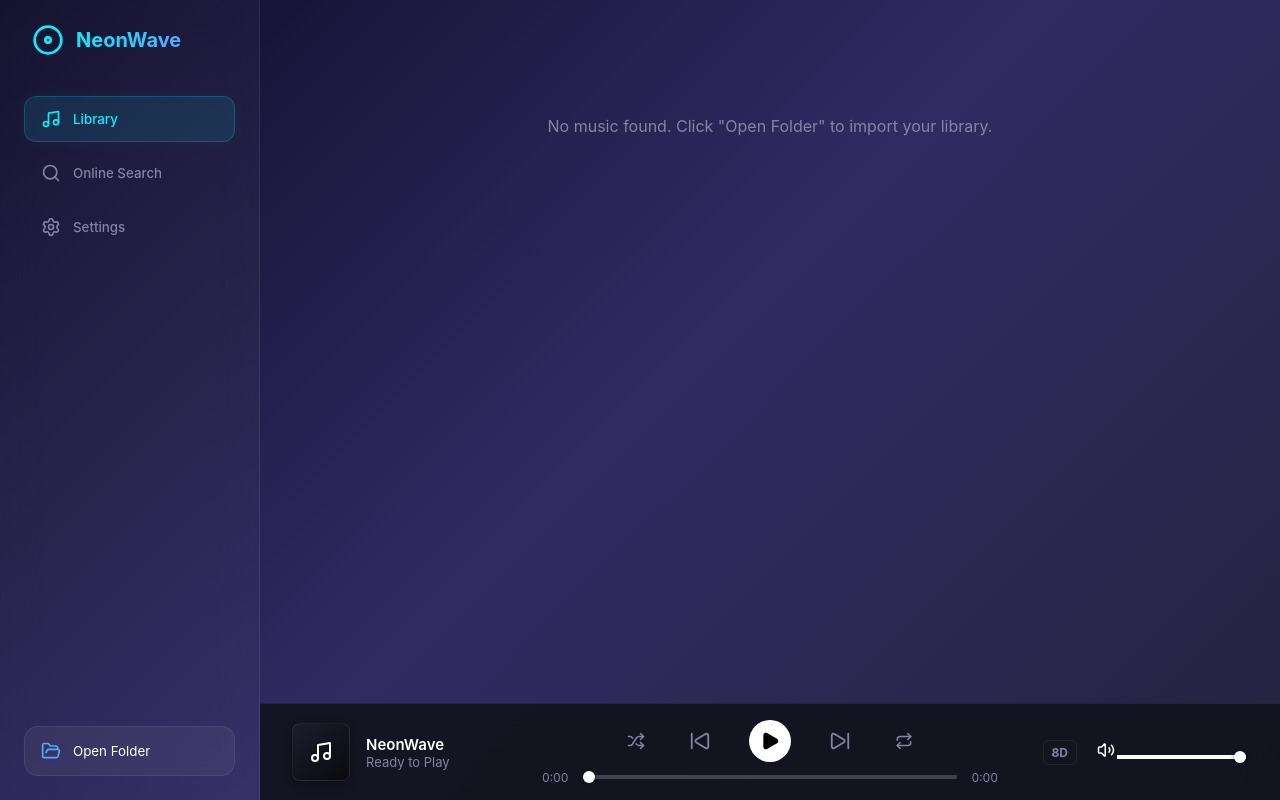
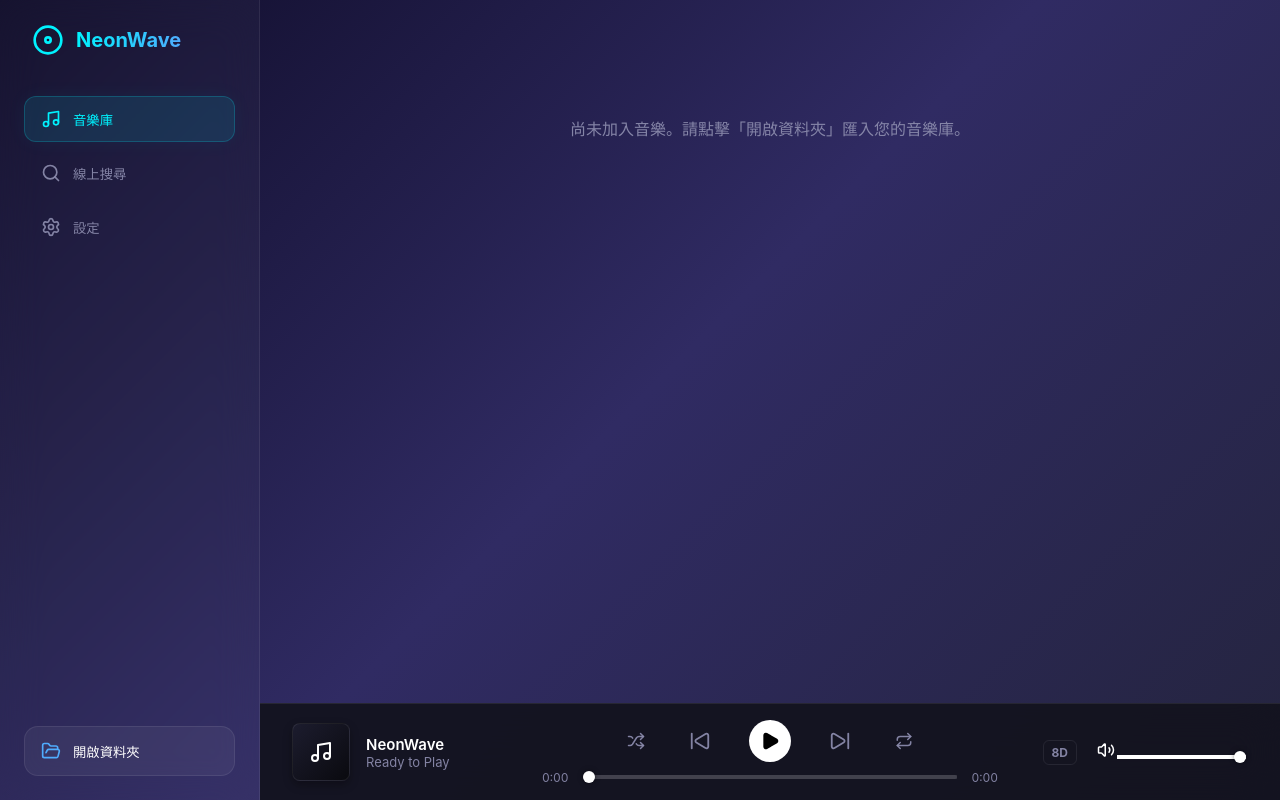
Before and after one commit to wu-zuan/NeonWaveMusicPlayer, a React (Vite) app: page / in a window 1280 px wide. Built offline with nearby package versions, Linux system fonts and the light colour scheme.

Commit message:
chore: release v1.0.5

```diff
--- a/package.json
+++ b/package.json
@@ -1,7 +1,7 @@
 {
   "name": "neon-wave-music-player",
   "private": true,
-  "version": "1.0.4",
+  "version": "1.0.5",
   "description": "A modern, high-fidelity music player with 8D spatial audio effects.",
   "author": "DM-WuzuanTW",
   "type": "module",
--- a/src/App.tsx
+++ b/src/App.tsx
@@ -61,7 +61,7 @@ function App() {
               display: 'flex', alignItems: 'center', justifyContent: 'center',
               height: '100%', color: 'var(--text-muted)'
             }}>
-              <h2>Online Search & Download (Coming Soon)</h2>
+              <h2>線上搜尋與下載 (敬請期待)</h2>
             </div>
           )}
 
--- a/src/components/Layout/SettingsView.tsx
+++ b/src/components/Layout/SettingsView.tsx
@@ -38,10 +38,10 @@ export function SettingsView() {
 
     return (
         <div style={{ padding: '40px', maxWidth: '800px' }}>
-            <h2 style={{ fontSize: '28px', marginBottom: '32px', fontWeight: 700 }}>Settings</h2>
+            <h2 style={{ fontSize: '28px', marginBottom: '32px', fontWeight: 700 }}>設定</h2>
 
             <div className="glass" style={{ padding: '32px', borderRadius: '24px' }}>
-                <h3 style={{ fontSize: '20px', marginBottom: '24px' }}>About NeonWave</h3>
+                <h3 style={{ fontSize: '20px', marginBottom: '24px' }}>關於 NeonWave</h3>
 
                 <div style={{ display: 'flex', alignItems: 'center', gap: '16px', marginBottom: '24px' }}>
                     <div style={{
@@ -56,7 +56,7 @@ export function SettingsView() {
                 </div>
 
                 <div style={{ borderTop: '1px solid var(--glass-border)', paddingTop: '24px' }}>
-                    <h4 style={{ marginBottom: '16px', color: 'var(--text-main)' }}>Update Status</h4>
+                    <h4 style={{ marginBottom: '16px', color: 'var(--text-main)' }}>更新狀態</h4>
 
                     {status === 'idle' && (
                         <button
@@ -68,34 +68,34 @@ export function SettingsView() {
                                 fontWeight: 600, transition: 'all 0.2s'
                             }}
                         >
-                            <RefreshCw size={18} /> Check for Updates
+                            <RefreshCw size={18} /> 檢查更新
                         </button>
                     )}
 
                     {status === 'checking' && (
                         <div style={{ display: 'flex', alignItems: 'center', gap: '12px', color: 'var(--text-muted)' }}>
                             <RefreshCw size={18} className="animate-spin" style={{ animation: 'spin 1s linear infinite' }} />
-                            Checking for updates...
+                            正在檢查更新...
                         </div>
                     )}
 
                     {status === 'not-available' && (
                         <div style={{ display: 'flex', alignItems: 'center', gap: '12px', color: '#4ade80' }}>
                             <CheckCircle size={18} />
-                            NeonWave is up to date!
+                            目前已是最新版本！
                         </div>
                     )}
 
                     {status === 'available' && (
                         <div style={{ color: 'var(--accent-primary)' }}>
-                            Update available! Downloading automatically...
+                            發現新版本！正在自動下載...
                         </div>
                     )}
 
                     {status === 'downloading' && progress && (
                         <div>
                             <div style={{ display: 'flex', justifyContent: 'space-between', marginBottom: '8px', fontSize: '14px' }}>
-                                <span>Downloading Update...</span>
+                                <span>正在下載更新...</span>
                                 <span>{Math.round(progress.percent)}%</span>
                             </div>
                             <div style={{
@@ -114,7 +114,7 @@ export function SettingsView() {
                         <div>
                             <div style={{ marginBottom: '16px', color: '#4ade80', display: 'flex', alignItems: 'center', gap: '8px' }}>
                                 <CheckCircle size={18} />
-                                Update downloaded and ready to install.
+                                更新已下載完成，準備安裝。
                             </div>
                             <button
                                 onClick={installUpdate}
@@ -126,7 +126,7 @@ export function SettingsView() {
                                     boxShadow: '0 0 20px var(--accent-glow)'
                                 }}
                             >
-                                <Download size={18} /> Restart & Install
+                                <Download size={18} /> 重啟並安裝
                             </button>
                         </div>
                     )}
@@ -134,8 +134,8 @@ export function SettingsView() {
                     {status === 'error' && (
                         <div style={{ color: '#ef4444', display: 'flex', alignItems: 'center', gap: '8px' }}>
                             <AlertCircle size={18} />
-                            Updates failed: {error}
-                            <button onClick={checkForUpdates} style={{ marginLeft: '16px', textDecoration: 'underline' }}>Retry</button>
+                            更新失敗: {error}
+                            <button onClick={checkForUpdates} style={{ marginLeft: '16px', textDecoration: 'underline' }}>重試</button>
                         </div>
                     )}
                 </div>
--- a/src/components/Layout/Sidebar.tsx
+++ b/src/components/Layout/Sidebar.tsx
@@ -23,7 +23,7 @@ export const Sidebar: React.FC<SidebarProps> = ({ onOpenFolder, currentView, onC
                     onClick={() => onChangeView('library')}
                 >
                     <Music size={20} />
-                    <span>Library</span>
+                    <span>音樂庫</span>
                 </button>
 
                 <button
@@ -31,7 +31,7 @@ export const Sidebar: React.FC<SidebarProps> = ({ onOpenFolder, currentView, onC
                     onClick={() => onChangeView('search')}
                 >
                     <Search size={20} />
-                    <span>Online Search</span>
+                    <span>線上搜尋</span>
                 </button>
 
                 <button
@@ -39,13 +39,13 @@ export const Sidebar: React.FC<SidebarProps> = ({ onOpenFolder, currentView, onC
                     onClick={() => onChangeView('settings')}
                 >
                     <Settings size={20} />
-                    <span>Settings</span>
+                    <span>設定</span>
                 </button>
             </nav>
 
             <button className={styles.openButton} onClick={onOpenFolder}>
                 <FolderOpen size={20} color="var(--accent-secondary)" />
-                <span>Open Folder</span>
+                <span>開啟資料夾</span>
             </button>
         </aside>
     )
--- a/src/components/Playlist/TrackItem.tsx
+++ b/src/components/Playlist/TrackItem.tsx
@@ -17,7 +17,7 @@ export const TrackItem: React.FC<TrackItemProps> = ({ track, isActive, onClick }
             </div>
             <div className={styles.info}>
                 <div className={styles.title}>{track.title}</div>
-                <div className={styles.artist}>{track.artist || 'Unknown Artist'}</div>
+                <div className={styles.artist}>{track.artist || '未知演出者'}</div>
             </div>
             <div className={styles.duration}>
                 {/* Placeholder for duration as metadata loading is async/complex */}
--- a/src/components/Playlist/TrackList.tsx
+++ b/src/components/Playlist/TrackList.tsx
@@ -14,7 +14,7 @@ export const TrackList: React.FC<TrackListProps> = ({ tracks, currentTrack, onPl
         return (
             <div className={styles.container}>
                 <div className={styles.emptyState}>
-                    <p>No music found. Click "Open Folder" to import your library.</p>
+                    <p>尚未加入音樂。請點擊「開啟資料夾」匯入您的音樂庫。</p>
                 </div>
             </div>
         )
@@ -23,8 +23,8 @@ export const TrackList: React.FC<TrackListProps> = ({ tracks, currentTrack, onPl
     return (
         <div className={styles.container}>
             <header className={styles.header}>
-                <h2 className={styles.heading}>Library</h2>
-                <span className={styles.artist}>{tracks.length} Songs</span>
+                <h2 className={styles.heading}>音樂庫</h2>
+                <span className={styles.artist}>{tracks.length} 首歌曲</span>
             </header>
             <div className={styles.trackList}>
                 {tracks.map((track) => (
--- a/src/hooks/useLibrary.ts
+++ b/src/hooks/useLibrary.ts
@@ -23,8 +23,8 @@ export function useLibrary() {
                 return {
                     path: filePath,
                     title: filename,
-                    artist: 'Unknown Artist',
-                    album: 'Unknown Album',
+                    artist: '未知演出者',
+                    album: '未知專輯',
                     duration: 0
                 }
             })
```
